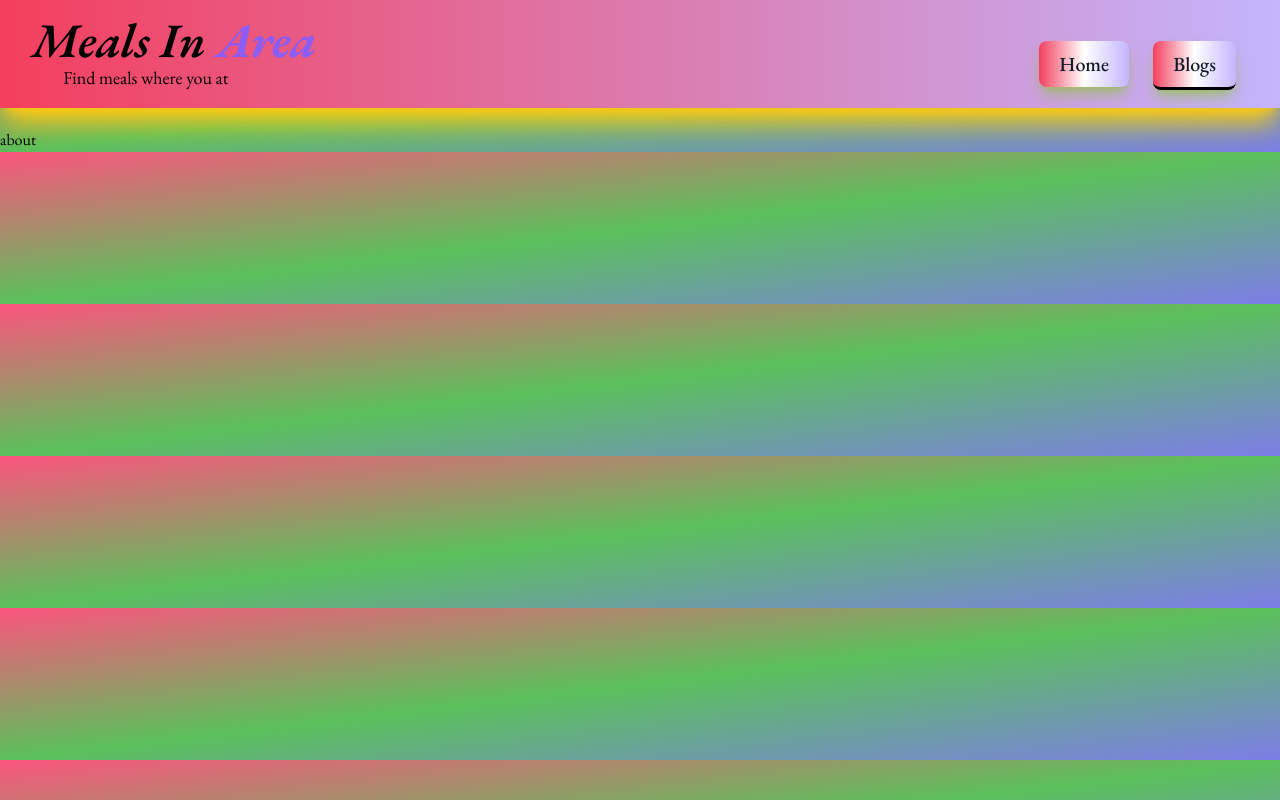
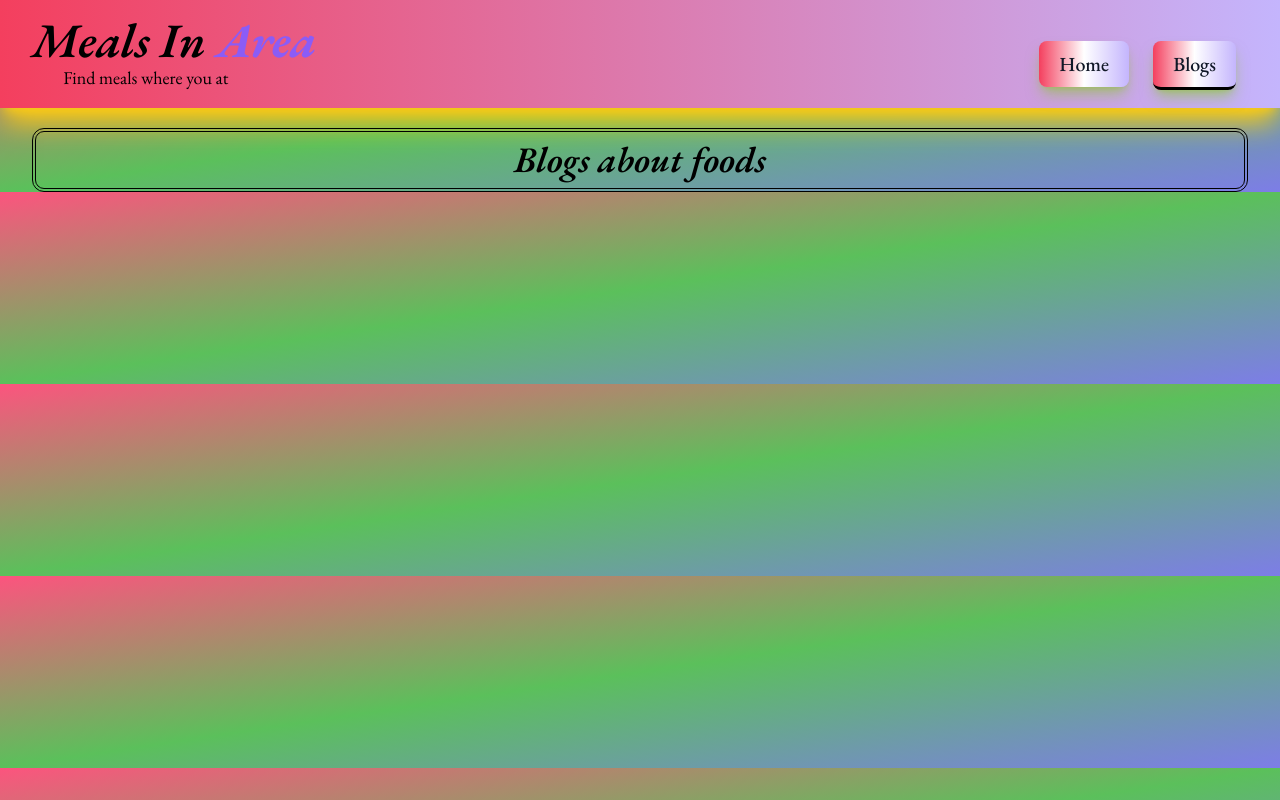
Before and after one commit to pally0091/meal_area, a React (Vite) app: page /blogs in a window 1280 px wide. Built offline with nearby package versions, Linux system fonts and the light colour scheme.

Commit message:
starting blog page

```diff
--- a/src/Components/Areas.jsx
+++ b/src/Components/Areas.jsx
@@ -18,7 +18,7 @@ const Areas = () => {
 
                         key={area?.strArea}
                         to={`/${area?.strArea}`}
-                        className='text-lg bg-gradient-to-r from-blue-400 to-green-300 my-1 p-2 rounded-e-full text-center area-name  hover:rom-green-300 hover:to-blue-400 transition duration-700'
+                        className='text-lg bg-gradient-to-r from-blue-400 to-green-300 my-1 p-2 rounded-e-full text-center area-name  hover:from-green-300 hover:to-blue-400 transition duration-700'
                     >
 
                     { area?.strArea}
--- /dev/null
+++ b/src/Components/Blog.jsx
@@ -0,0 +1,11 @@
+import React from 'react';
+
+const Blog = () => {
+    return (
+        <div>
+            blog
+        </div>
+    );
+};
+
+export default Blog;
--- a/src/Components/Blogs.jsx
+++ b/src/Components/Blogs.jsx
@@ -2,8 +2,8 @@ import React from 'react';
 
 const Blogs = () => {
     return (
-        <div>
-            about
+        <div className='w-[95%] mx-auto'>
+            <h1 className='text-center py-2 italic font-semibold text-4xl border-4 border-black border-double rounded-xl'>Blogs about foods</h1>
         </div>
     );
 };
```
